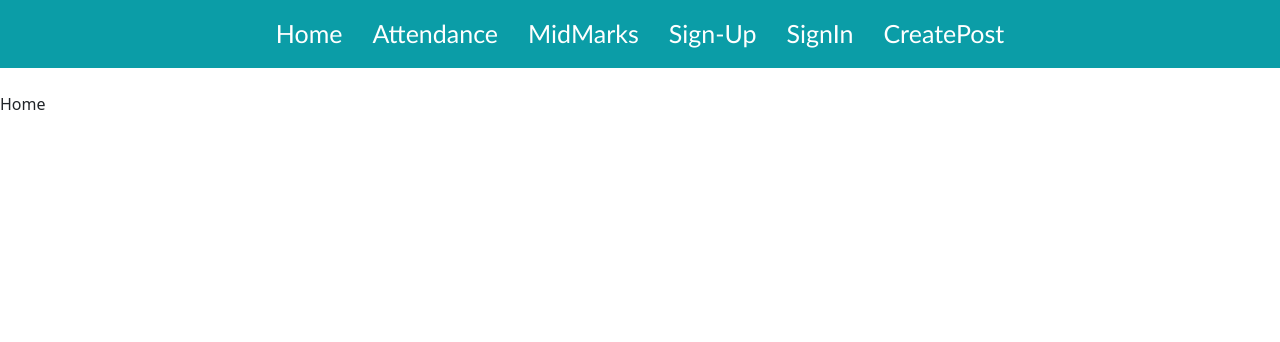
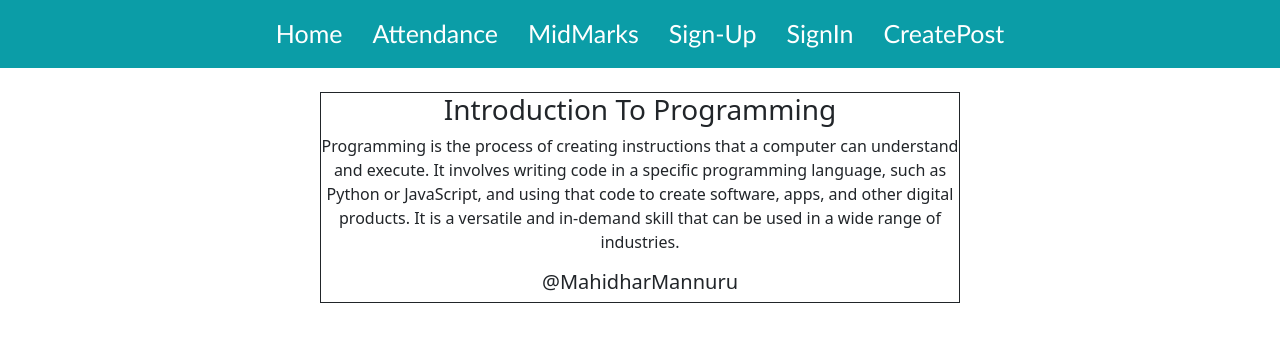
Before and after one commit to MahidharMannuru5/AttNbkrist, a React (Create React App) app: page /#/ in a window 1280 px wide. Shown: the top 342 px of the page. Built offline with nearby package versions, Linux system fonts and the light colour scheme.

Commit message:
AddingHomeOfBlog

```diff
--- a/src/Pages/Home.js
+++ b/src/Pages/Home.js
@@ -2,7 +2,14 @@ import React from 'react'
 
 const Home = () => {
   return (
-    <div>Home</div>
+    <>
+    <div className="Blog-post">
+      <h3>Introduction To Programming</h3>
+      <p>Programming is the process of creating instructions that a computer can understand and execute. It involves writing code in a specific programming language, such as Python or JavaScript, and using that code to create software, apps, and other digital products.
+         It is a versatile and in-demand skill that can be used in a wide range of industries.</p>
+      <h5>@MahidharMannuru</h5>
+      </div>
+    </>
   )
 }
 
--- a/src/index.css
+++ b/src/index.css
@@ -1,6 +1,12 @@
 
 
-
+.Blog-post{
+  text-align: center;
+  align-items: center;
+  border: solid 1px;
+  margin-right:25%;
+  margin-left:25%;
+}
 body {
   margin: 0;
   font-family: -apple-system, BlinkMacSystemFont, 'Segoe UI', 'Roboto', 'Oxygen',
```
